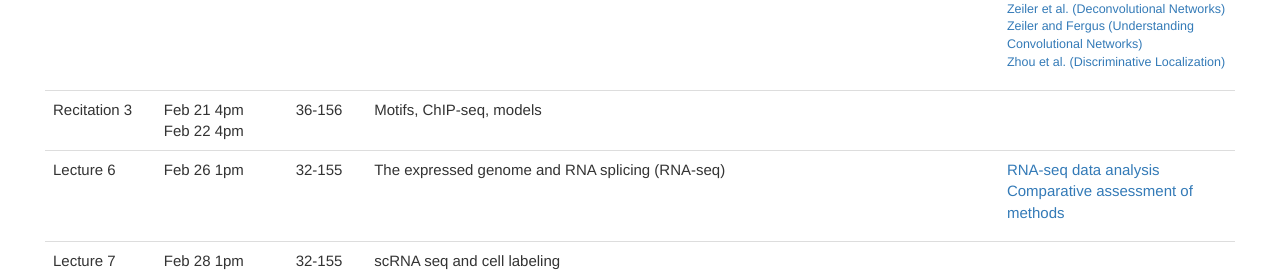
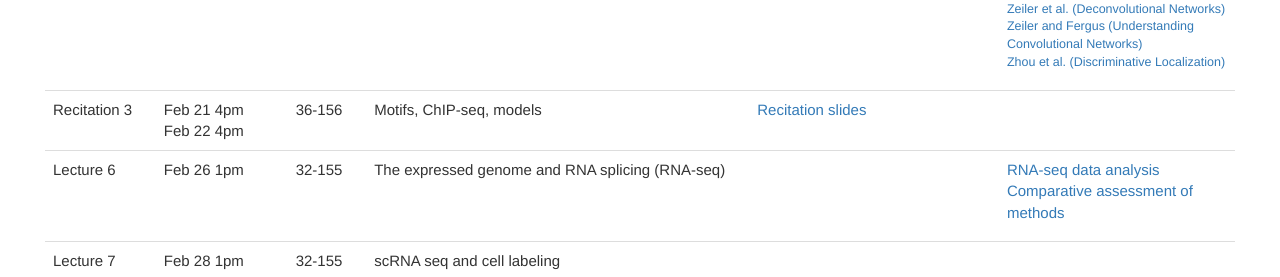
Before and after one commit to mit6874/mit6874.github.io, a Jekyll site: the page built from index.html, in a window 1280 px wide and 900 px high, scrolled down 1436 px. Shown: the part 159-436 px from the top of the window. Built offline with Jekyll 4.4.1, drawn with Linux system fonts in a browser that asks for light colours; nearby versions of some CDN libraries.

Commit message:
Update index.html

```diff
--- a/index.html
+++ b/index.html
@@ -70,7 +70,7 @@
             <td>36-156</td>
             <td>Machine learning overview</td>
             <td>
-		        <ul>
+		    <ul>
                     <li><a href="../assets/recitations/recitation1-2019.pdf">Recitation slides</a></li>
                 </ul>
 	        </td>
@@ -172,7 +172,11 @@
             <td>Feb 21 4pm<br />Feb 22 4pm</td>
             <td>36-156</td>
             <td>Motifs, ChIP-seq, models</td>
-            <td></td>
+            <td>
+		 <ul>
+                    <li><a href="../assets/recitations/Recitation3-2019.pdf">Recitation slides</a></li>
+                </ul>
+		</td>
             <td></td>
         </tr>
         <tr>
```
